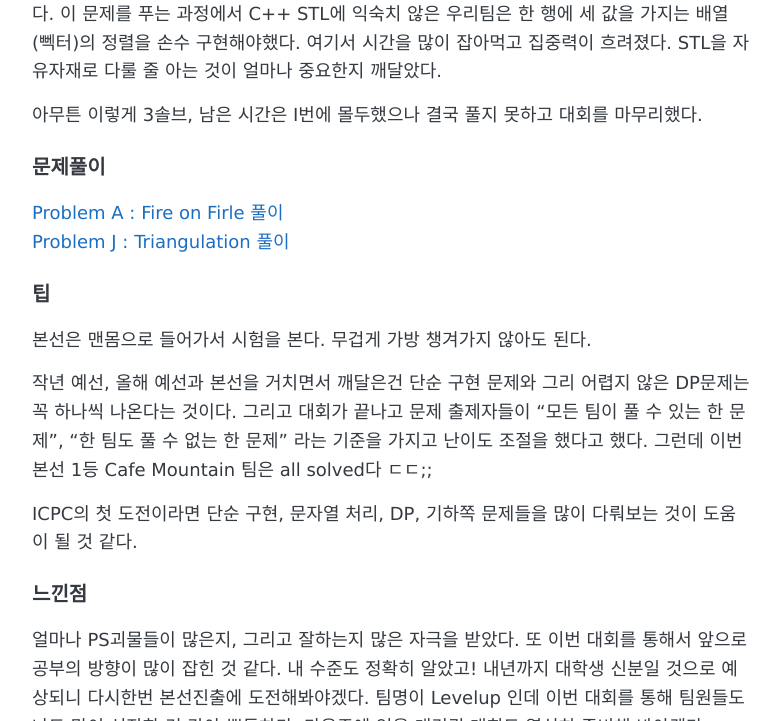
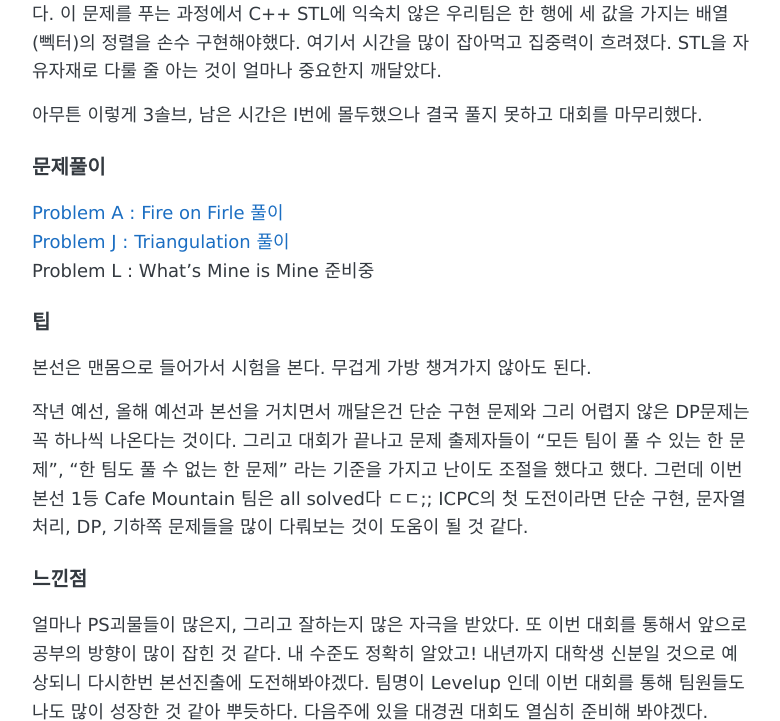
Before and after one commit to sihyungyou/sihyungyou.github.io, a Jekyll site: the page built from _posts/2019-11-09-acmicpc2019본선.md, in a window 1280 px wide and 1400 px high, scrolled down 2231 px. Shown: the top 721 px of the window, without its empty margins (248-1028 px from the left). Built offline with Jekyll 4.4.1, drawn with Linux system fonts in a browser that asks for light colours; comment, search, counter and statistics services are not loaded; some of the changed text lies outside the part shown; grey boxes are pictures that could not be loaded.

Commit message:
added team pic

```diff
--- a/_posts/2019-11-09-acmicpc2019본선.md
+++ b/_posts/2019-11-09-acmicpc2019본선.md
@@ -43,13 +43,15 @@
 ### 문제풀이
 [Problem A : Fire on Firle 풀이](https://sihyungyou.github.io/acmicpc2019%EB%B3%B8%EC%84%A0-A/)
 [Problem J : Triangulation 풀이](https://sihyungyou.github.io/acmicpc2019%EB%B3%B8%EC%84%A0-J/)
+Problem L : What's Mine is Mine 준비중
 
 ### 팁
 본선은 맨몸으로 들어가서 시험을 본다. 무겁게 가방 챙겨가지 않아도 된다.
 
-작년 예선, 올해 예선과 본선을 거치면서 깨달은건 단순 구현 문제와 그리 어렵지 않은 DP문제는 꼭 하나씩 나온다는 것이다. 그리고 대회가 끝나고 문제 출제자들이 "모든 팀이 풀 수 있는 한 문제", "한 팀도 풀 수 없는 한 문제" 라는 기준을 가지고 난이도 조절을 했다고 했다. 그런데 이번 본선 1등 Cafe Mountain 팀은 all solved다 ㄷㄷ;;
-
-ICPC의 첫 도전이라면 단순 구현, 문자열 처리, DP, 기하쪽 문제들을 많이 다뤄보는 것이 도움이 될 것 같다.
+작년 예선, 올해 예선과 본선을 거치면서 깨달은건 단순 구현 문제와 그리 어렵지 않은 DP문제는 꼭 하나씩 나온다는 것이다. 그리고 대회가 끝나고 문제 출제자들이 "모든 팀이 풀 수 있는 한 문제", "한 팀도 풀 수 없는 한 문제" 라는 기준을 가지고 난이도 조절을 했다고 했다. 그런데 이번 본선 1등 Cafe Mountain 팀은 all solved다 ㄷㄷ;; ICPC의 첫 도전이라면 단순 구현, 문자열 처리, DP, 기하쪽 문제들을 많이 다뤄보는 것이 도움이 될 것 같다.
 
 ### 느낀점
 얼마나 PS괴물들이 많은지, 그리고 잘하는지 많은 자극을 받았다. 또 이번 대회를 통해서 앞으로 공부의 방향이 많이 잡힌 것 같다. 내 수준도 정확히 알았고! 내년까지 대학생 신분일 것으로 예상되니 다시한번 본선진출에 도전해봐야겠다. 팀명이 Levelup 인데 이번 대회를 통해 팀원들도 나도 많이 성장한 것 같아 뿌듯하다. 다음주에 있을 대경권 대회도 열심히 준비해 봐야겠다.
+
+![Center example image](https://user-images.githubusercontent.com/35067611/68928234-eed6d180-07cc-11ea-807a-55e4a0119721.jpeg "Center"){: .center-image}
+대회 끝나고 찍은 우리 팀사진! 고생했어요~~
```
